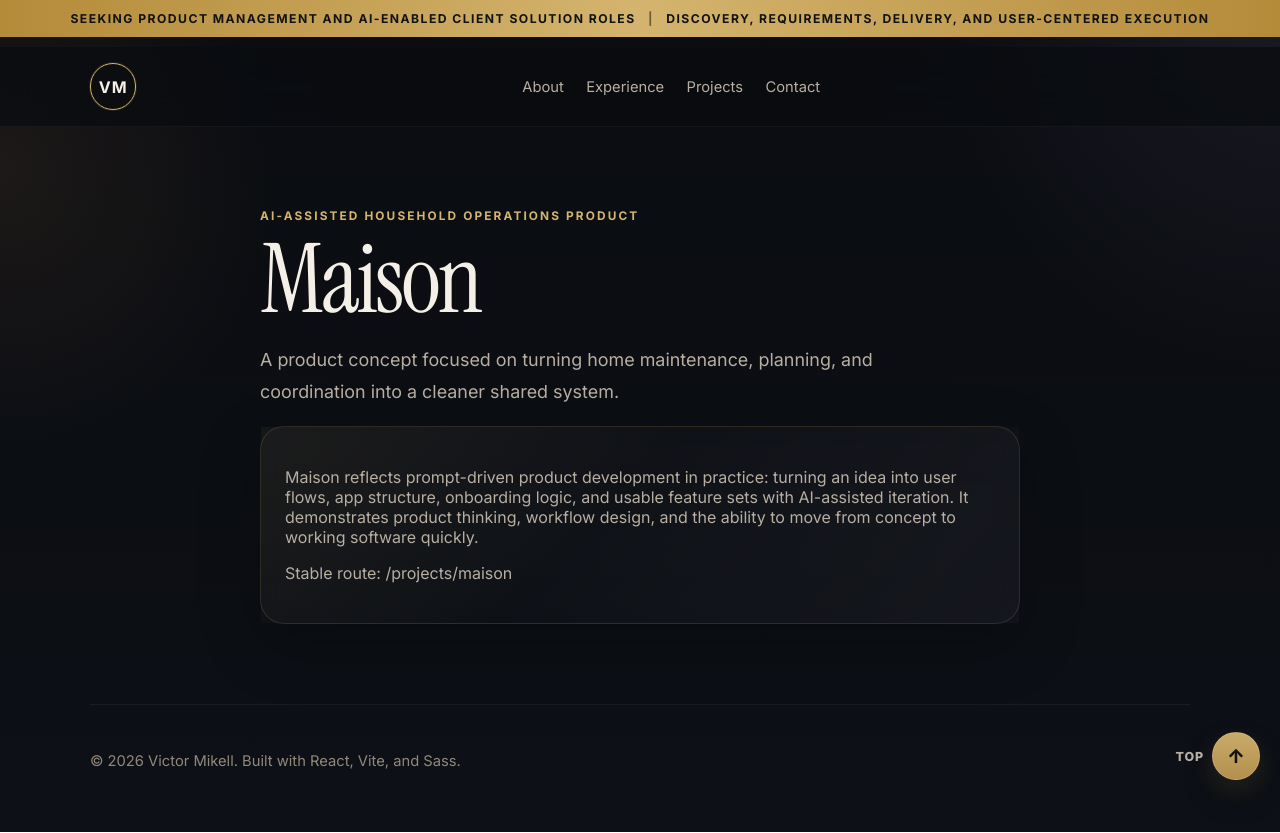
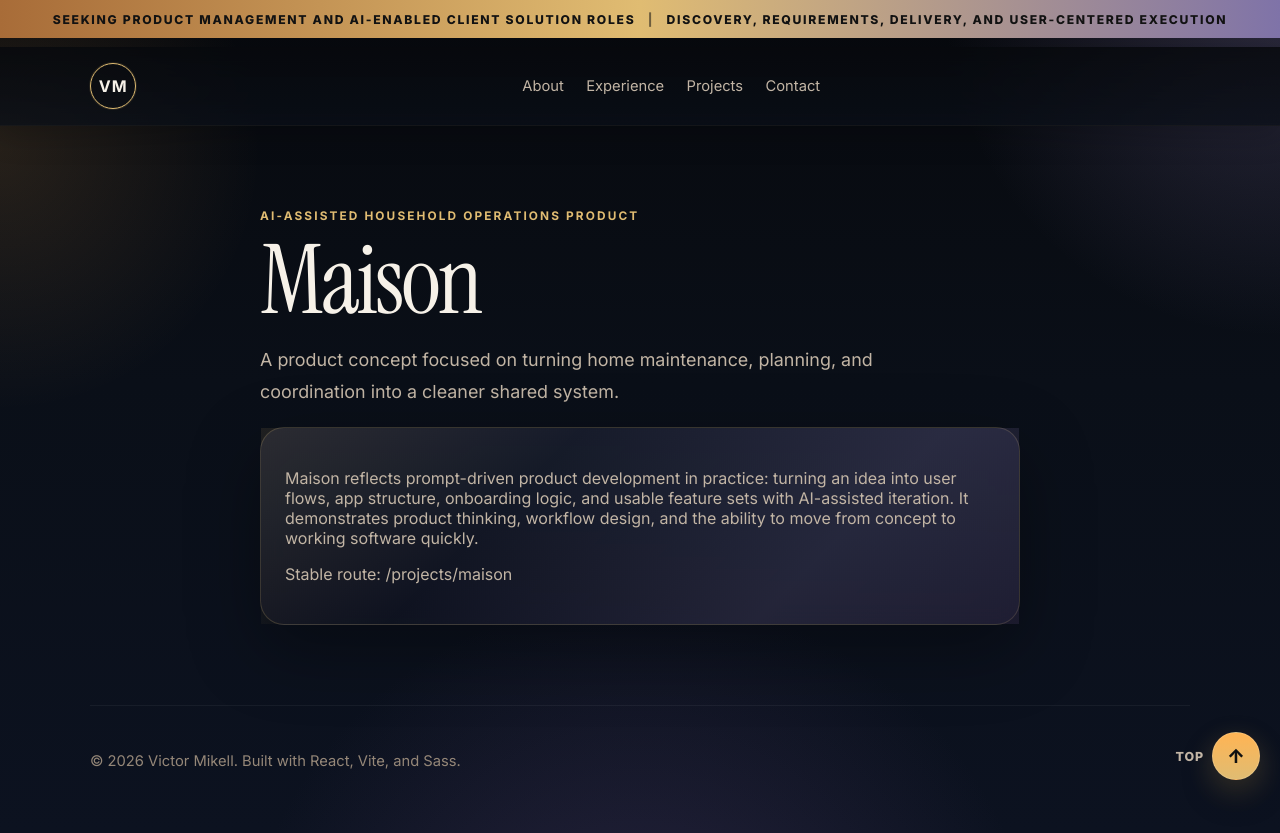
Before and after one commit to vmikell/victor-job-search, a React (Vite) app: page /projects/maison in a window 1280 px wide. Built offline with nearby package versions, Linux system fonts and the light colour scheme.

Commit message:
Push portfolio colors into bolder creative-tech palette

```diff
--- a/src/styles/main.scss
+++ b/src/styles/main.scss
@@ -1,19 +1,21 @@
 :root {
-  --bg: #0a0c10;
-  --bg-elevated: #0f1319;
-  --panel: rgba(17, 20, 26, 0.82);
-  --panel-strong: rgba(21, 25, 34, 0.94);
-  --text: #f4efe7;
-  --muted: #b8afa2;
-  --muted-2: #91887c;
-  --gold: #d4b46e;
-  --gold-soft: #efe1bf;
-  --copper: #9f6f44;
-  --violet-smoke: #6f6487;
-  --line: rgba(212, 180, 110, 0.16);
-  --line-strong: rgba(212, 180, 110, 0.3);
-  --glow: rgba(212, 180, 110, 0.16);
-  --shadow: 0 20px 60px rgba(0, 0, 0, 0.28);
+  --bg: #07090d;
+  --bg-elevated: #0f1320;
+  --panel: rgba(18, 22, 34, 0.86);
+  --panel-strong: rgba(25, 30, 46, 0.96);
+  --text: #f6f1e8;
+  --muted: #c2b5a5;
+  --muted-2: #958778;
+  --gold: #e0bc72;
+  --gold-soft: #f3e2ba;
+  --amber: #ffb454;
+  --copper: #a9673f;
+  --violet-smoke: #7f73a8;
+  --electric-plum: #53406f;
+  --line: rgba(224, 188, 114, 0.2);
+  --line-strong: rgba(224, 188, 114, 0.36);
+  --glow: rgba(224, 188, 114, 0.22);
+  --shadow: 0 24px 70px rgba(0, 0, 0, 0.34);
   --max: 1100px;
 }
 
@@ -24,9 +26,10 @@ body {
   margin: 0;
   font-family: 'Inter', ui-sans-serif, system-ui, sans-serif;
   background:
-    radial-gradient(circle at top right, rgba(111, 100, 135, 0.16), transparent 24%),
-    radial-gradient(circle at left 20%, rgba(159, 111, 68, 0.12), transparent 20%),
-    linear-gradient(180deg, #0a0c10 0%, #0d1016 100%);
+    radial-gradient(circle at top right, rgba(127, 115, 168, 0.3), transparent 22%),
+    radial-gradient(circle at left 18%, rgba(255, 180, 84, 0.12), transparent 18%),
+    radial-gradient(circle at center 120%, rgba(83, 64, 111, 0.38), transparent 34%),
+    linear-gradient(180deg, #07090d 0%, #0a0f18 46%, #0c1220 100%);
   color: var(--text);
   -webkit-font-smoothing: antialiased;
   text-rendering: optimizeLegibility;
@@ -53,13 +56,13 @@ img { max-width: 100%; }
   top: 0;
   z-index: 10;
   text-align: center;
-  padding: 0.7rem 1rem;
-  background: linear-gradient(90deg, #b48b39, #d4b46e, #b48b39);
+  padding: 0.72rem 1rem;
+  background: linear-gradient(90deg, #a86c38, #e0bc72, #7f73a8);
   color: #121212;
   font-size: 0.76rem;
-  font-weight: 700;
+  font-weight: 800;
   text-transform: uppercase;
-  letter-spacing: 0.12em;
+  letter-spacing: 0.14em;
 }
 .seeking-banner span { opacity: 0.55; margin: 0 0.5rem; }
 
@@ -72,9 +75,10 @@ img { max-width: 100%; }
   position: sticky;
   top: 2.95rem;
   z-index: 9;
-  background: rgba(10, 12, 16, 0.76);
+  background: linear-gradient(180deg, rgba(7, 9, 13, 0.84), rgba(10, 15, 24, 0.74));
   backdrop-filter: blur(18px);
-  border-bottom: 1px solid rgba(255, 255, 255, 0.04);
+  border-bottom: 1px solid rgba(255, 255, 255, 0.05);
+  box-shadow: 0 10px 30px rgba(0, 0, 0, 0.18);
 }
 
 .site-header {
@@ -94,7 +98,7 @@ img { max-width: 100%; }
   place-items: center;
   font-weight: 700;
   letter-spacing: 0.06em;
-  box-shadow: 0 0 0 1px rgba(212, 180, 110, 0.12);
+  box-shadow: 0 0 0 1px rgba(224, 188, 114, 0.12);
 }
 
 .site-nav {
@@ -121,10 +125,10 @@ img { max-width: 100%; }
   display: grid;
   place-items: center;
   border-radius: 999px;
-  background: linear-gradient(180deg, rgba(212, 180, 110, 0.95), rgba(189, 151, 80, 0.95));
+  background: linear-gradient(180deg, var(--amber), var(--gold));
   color: #111;
-  border: 1px solid rgba(255,255,255,0.12);
-  box-shadow: 0 16px 30px rgba(0, 0, 0, 0.28), 0 10px 24px var(--glow);
+  border: 1px solid rgba(255,255,255,0.14);
+  box-shadow: 0 16px 30px rgba(0, 0, 0, 0.34), 0 10px 28px rgba(224, 188, 114, 0.28);
   z-index: 11;
   font-size: 1.2rem;
   font-weight: 800;
@@ -157,7 +161,6 @@ img { max-width: 100%; }
     display: none;
   }
 }
-
 
 .hero, .section, .project-shell {
   padding: 5rem 0;
@@ -200,12 +203,12 @@ img { max-width: 100%; }
 .stat-card,
 .contact-card,
 .timeline-item {
-  background: linear-gradient(180deg, rgba(255,255,255,0.02), rgba(255,255,255,0.01));
+  background: linear-gradient(180deg, rgba(24, 29, 44, 0.94), rgba(15, 19, 32, 0.88));
   border: 1px solid var(--line);
   border-radius: 1.5rem;
   padding: 1.5rem;
   box-shadow: var(--shadow);
-  backdrop-filter: blur(10px);
+  backdrop-filter: blur(12px);
 }
 
 .hero-panel {
@@ -220,7 +223,7 @@ img { max-width: 100%; }
   content: '';
   position: absolute;
   inset: 0;
-  background: linear-gradient(135deg, rgba(212, 180, 110, 0.06), transparent 45%, rgba(111, 100, 135, 0.07));
+  background: linear-gradient(135deg, rgba(224, 188, 114, 0.1), transparent 34%, rgba(127, 115, 168, 0.18) 72%, rgba(83, 64, 111, 0.24));
   pointer-events: none;
 }
 
@@ -261,13 +264,13 @@ img { max-width: 100%; }
 }
 
 .button-primary {
-  background: linear-gradient(180deg, var(--gold), #bd9750);
+  background: linear-gradient(180deg, var(--amber), var(--gold));
   color: #141414;
   box-shadow: 0 14px 32px var(--glow);
 }
 
 .button-secondary {
-  background: rgba(255,255,255,0.02);
+  background: rgba(255,255,255,0.03);
   color: var(--text);
 }
 
@@ -288,9 +291,11 @@ img { max-width: 100%; }
 }
 
 .alt {
-  background: linear-gradient(180deg, rgba(255,255,255,0.018), rgba(255,255,255,0));
-  border-top: 1px solid rgba(255,255,255,0.03);
-  border-bottom: 1px solid rgba(255,255,255,0.03);
+  background:
+    radial-gradient(circle at right center, rgba(127, 115, 168, 0.14), transparent 28%),
+    linear-gradient(180deg, rgba(255,255,255,0.02), rgba(255,255,255,0));
+  border-top: 1px solid rgba(255,255,255,0.04);
+  border-bottom: 1px solid rgba(255,255,255,0.04);
 }
 
 .stats-grid,
@@ -356,7 +361,7 @@ img { max-width: 100%; }
   border-radius: 999px;
   color: var(--muted);
   font-size: 0.74rem;
-  background: rgba(255,255,255,0.02);
+  background: rgba(255,255,255,0.03);
 }
 
 .skill-card ul {
```
